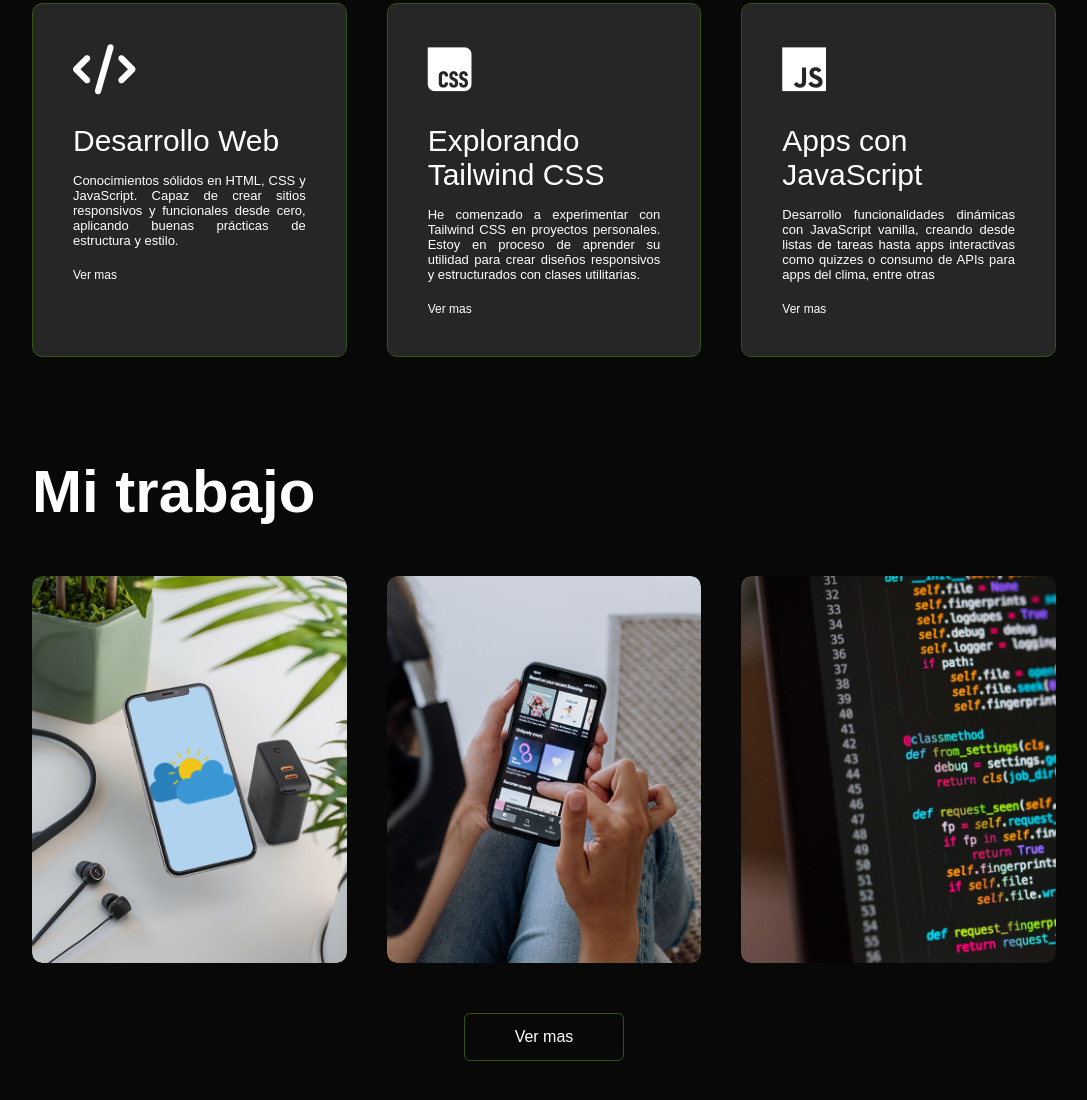
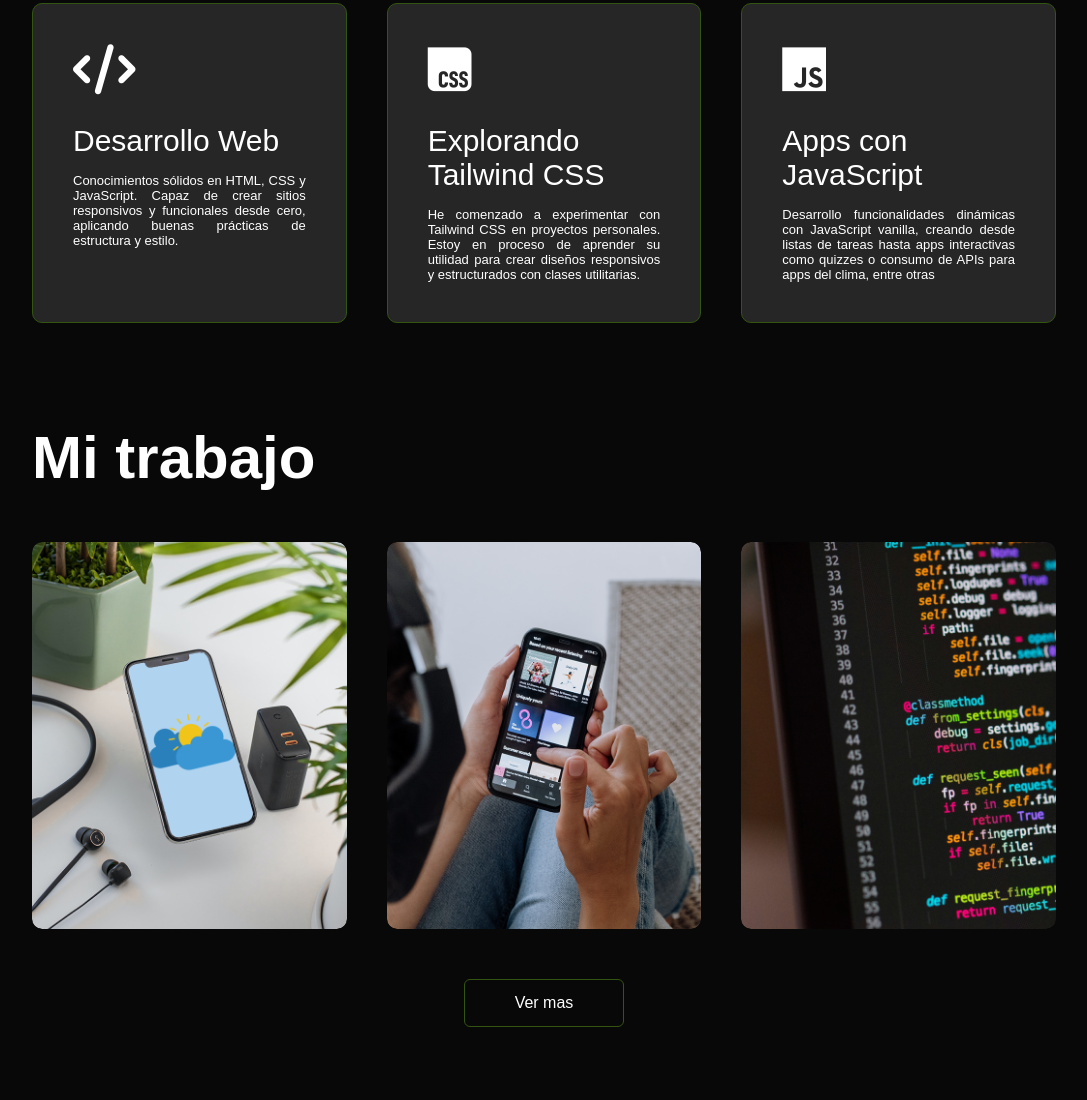
Before and after one commit to CB2104/Personal-folio, a website: page src/index.html in a window 1280 px wide. Shown: the part 1781-2881 px from the top of the page, without its empty margins (96-1183 px from the left). Drawn offline with Linux system fonts and the light colour scheme.

Commit message:
Music-app
Subida al portafolio

```diff
--- a/src/index.html
+++ b/src/index.html
@@ -122,21 +122,21 @@
                 <h2>Desarrollo Web</h2>
                 <p class="justify">Conocimientos sólidos en HTML, CSS y JavaScript. Capaz de crear sitios responsivos y funcionales desde cero,
                     aplicando buenas prácticas de estructura y estilo.</p>
-                <a href="#">Ver mas</a>
+
             </div>
             <div>
                 <i class="fa-brands fa-css"></i>
                 <h2>Explorando Tailwind CSS</h2>
                 <p class="justify">He comenzado a experimentar con Tailwind CSS en proyectos personales. Estoy en proceso de aprender su utilidad
                     para crear diseños responsivos y estructurados con clases utilitarias.</p>
-                <a href="#">Ver mas</a>
+
             </div>
             <div>
                 <i class="fa-brands fa-js"></i>
                 <h2>Apps con JavaScript</h2>
                 <p class="justify">Desarrollo funcionalidades dinámicas con JavaScript vanilla, creando desde listas de tareas hasta apps
                     interactivas como quizzes o consumo de APIs para apps del clima, entre otras</p>
-                <a href="#">Ver mas</a>
+
             </div>
         </div>
     </div>
@@ -160,8 +160,8 @@
                 <img src="images/work-2.png" alt="">
                 <div class="layer">
                     <h3>App de musica</h3>
-                    <p>En proceso... <i class="fa-solid fa-gears"></i></p>
-                    <a href="#"><i class="fa-solid fa-up-right-from-square"></i></a>
+                    <p>App desarrolada con JavaScript y apoyo de HTML/CSS como reproductor de musica</p>
+                    <a href="https://music-app-v1-one.vercel.app"><i class="fa-solid fa-up-right-from-square"></i></a>
                 </div>
             </div>
             <div class="work">
```
